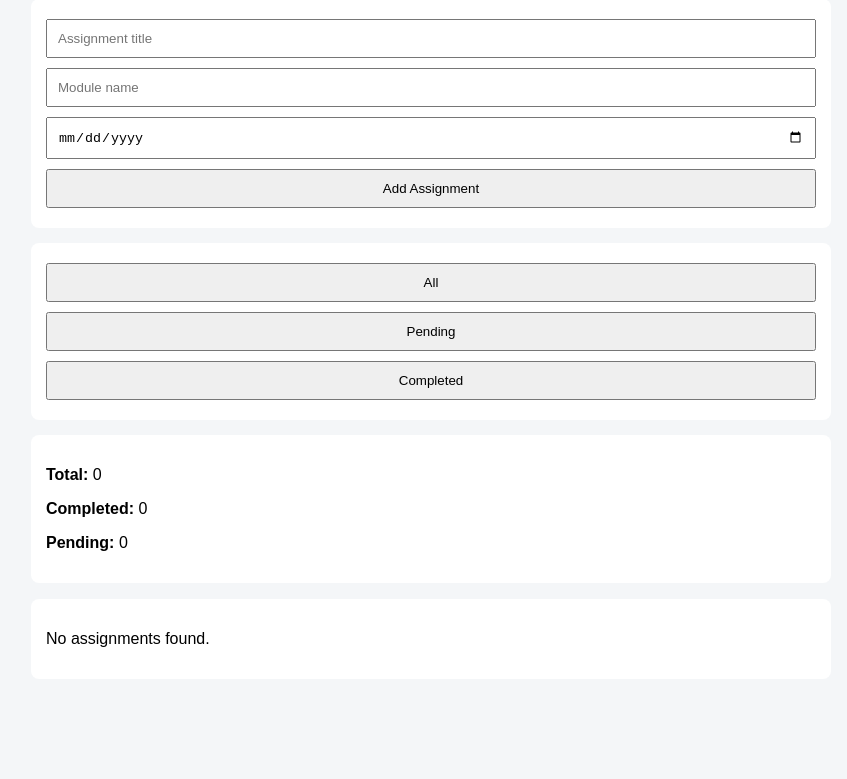
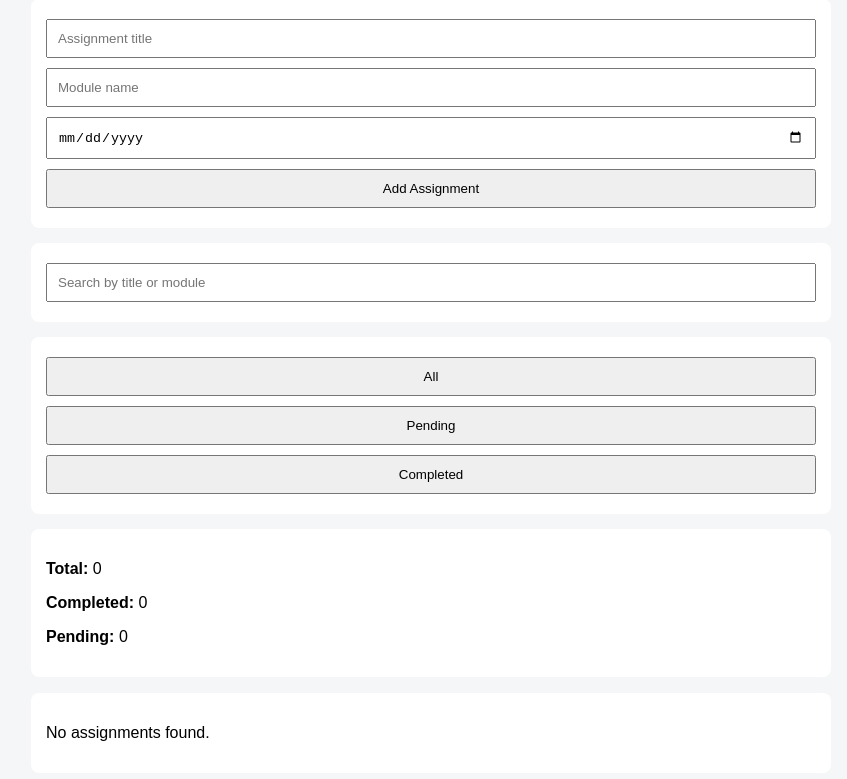
Before and after one commit to ZAbdu007/assignment, a plain HTML site: page index.html in a window 1280 px wide. Shown: the part 99-878 px from the top of the page, without its empty margins (209-1056 px from the left). Before the commit the page ends 814 px from the top, so only its background shows below. Drawn offline with Linux system fonts and the light colour scheme.

Commit message:
module and assignment search

```diff
--- a/app.js
+++ b/app.js
@@ -3,6 +3,7 @@ const titleInput = document.getElementById("title");
 const moduleInput = document.getElementById("module");
 const dueDateInput = document.getElementById("due-date");
 const assignmentList = document.getElementById("assignment-list");
+const searchInput = document.getElementById("search-input");
 
 const totalCount = document.getElementById("total-count");
 const completedCount = document.getElementById("completed-count");
@@ -43,6 +44,14 @@ function renderAssignments() {
     filtered = assignments.filter(a => !a.completed);
   } else if (currentFilter === "completed") {
     filtered = assignments.filter(a => a.completed);
+  }
+
+  const searchTerm = searchInput.value.trim().toLowerCase();
+  if (searchTerm) {
+    filtered = filtered.filter(a =>
+      a.title.toLowerCase().includes(searchTerm) ||
+      a.module.toLowerCase().includes(searchTerm)
+    );
   }
 
   if (filtered.length === 0) {
@@ -146,4 +155,6 @@ function setFilter(filter) {
   renderAssignments();
 }
 
+searchInput.addEventListener("input", renderAssignments);
+
 renderAssignments();
--- a/index.html
+++ b/index.html
@@ -17,6 +17,10 @@
       <button type="submit">Add Assignment</button>
     </form>
 
+    <div class="search-box">
+      <input type="text" id="search-input" placeholder="Search by title or module" />
+    </div>
+
     <div class="filters">
       <button type="button" onclick="setFilter('all')">All</button>
       <button type="button" onclick="setFilter('pending')">Pending</button>
--- a/style.css
+++ b/style.css
@@ -57,3 +57,10 @@ li.completed h3 {
   border-radius: 8px;
   margin-bottom: 15px;
 }
+
+.search-box {
+  background: white;
+  padding: 15px;
+  border-radius: 8px;
+  margin-bottom: 15px;
+}
```
